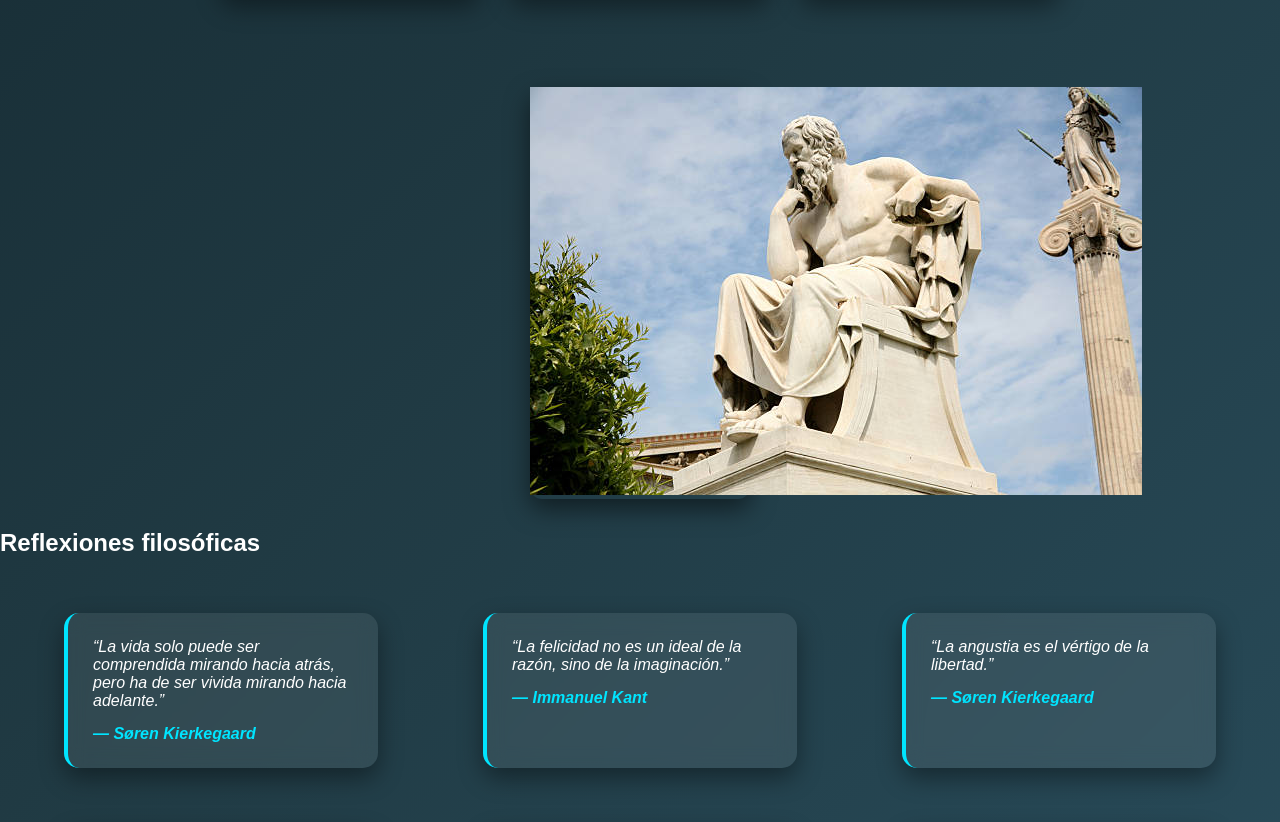
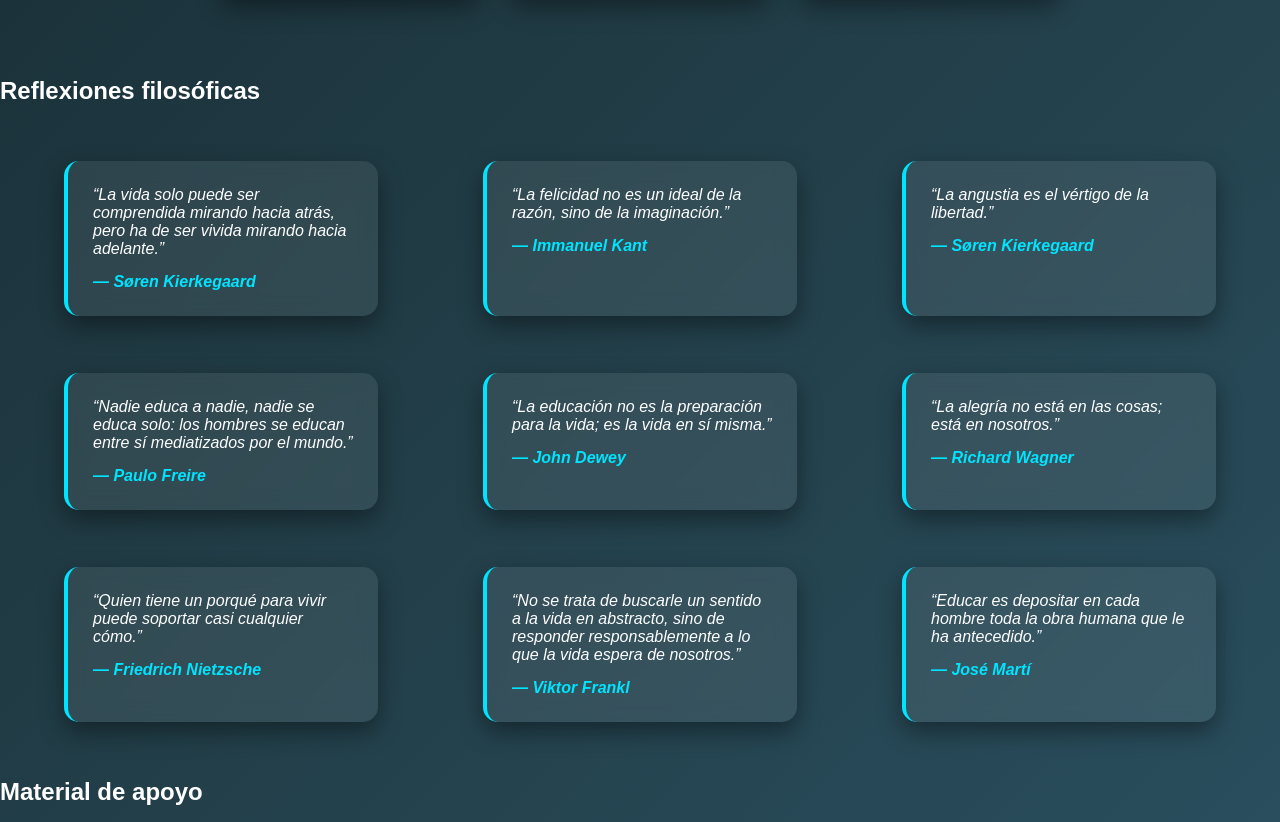
Before and after one commit to Pablito736/blog-judithmonsalve, a plain HTML site: page index.html in a window 1280 px wide. Shown: the part 1327-2149 px from the top of the page. Drawn offline with Linux system fonts and the light colour scheme.

Commit message:
Fix HTML formatting and structure

```diff
--- a/index.html
+++ b/index.html
@@ -126,12 +126,6 @@ ofreciendo recursos, reflexiones y material de apoyo para fortalecer el pensamie
 
 </section>
 
-<section class="imagen-filosofo">
-
-<img src="imagenes/fondo.jpg" alt="imagen-filosofo">
-
-</section>
-
 <section id="citas">
 
 <h2 class="titulo-seccion">Reflexiones filosóficas</h2>
```
